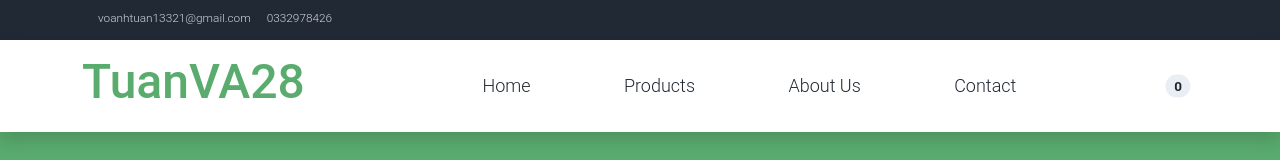
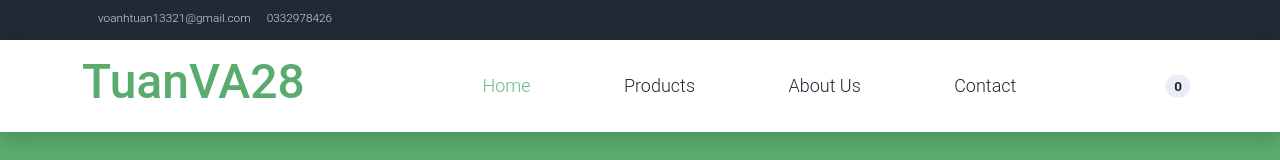
Before and after one commit to voanhtuan13321/Demo_ReactJS_Fsoft, a React (Create React App) app: page / in a window 1280 px wide. Shown: the top 160 px of the page. Built offline with nearby package versions, Linux system fonts and the light colour scheme.

Commit message:
modify element Link to NavLink

```diff
--- a/src/App.css
+++ b/src/App.css
@@ -322,3 +322,7 @@
 .custom-hover:hover {
   transform: scale(1.05);
 }
+
+.active {
+  color: #68bb7d !important;
+}
--- a/src/components/layout/Header.js
+++ b/src/components/layout/Header.js
@@ -1,5 +1,5 @@
 import React, { useContext } from 'react';
-import { Link } from 'react-router-dom';
+import { NavLink } from 'react-router-dom';
 
 import { CartContext } from '../context/CartContext';
 import { text, link } from '../../common/properties';
@@ -58,12 +58,13 @@
 
       <nav className='navbar navbar-expand-lg navbar-light shadow'>
         <div className='container d-flex justify-content-between align-items-center'>
-          <Link
+          <NavLink
+            activeClassName='active'
             className='navbar-brand text-success logo h1 align-self-center'
             to={path.home}
           >
             {text.logo}
-          </Link>
+          </NavLink>
 
           <div
             className='align-self-center collapse navbar-collapse flex-fill d-lg-flex justify-content-lg-between'
@@ -72,42 +73,47 @@
             <div className='flex-fill'>
               <ul className='nav navbar-nav d-flex justify-content-between mx-lg-auto'>
                 <li className='nav-item'>
-                  <Link
+                  <NavLink
+                    activeClassName='active'
                     to='/'
                     className='nav-link'
                   >
                     Home
-                  </Link>
+                  </NavLink>
                 </li>
                 <li className='nav-item'>
-                  <Link
+                  <NavLink
+                    activeClassName='active'
                     className='nav-link'
                     to={path.product}
                   >
                     Products
-                  </Link>
+                  </NavLink>
                 </li>
                 <li className='nav-item'>
-                  <Link
+                  <NavLink
+                    activeClassName='active'
                     to='/about'
                     className='nav-link'
                   >
                     About Us
-                  </Link>
+                  </NavLink>
                 </li>
                 <li className='nav-item'>
-                  <Link
+                  <NavLink
+                    activeClassName='active'
                     className='nav-link'
                     to={path.contact}
                   >
                     Contact
-                  </Link>
+                  </NavLink>
                 </li>
               </ul>
             </div>
 
             <div className='navbar align-self-center d-flex'>
-              <Link
+              <NavLink
+                activeClassName='active'
                 className='nav-icon position-relative text-decoration-none'
                 to={path.shoppingCart}
               >
@@ -115,7 +121,7 @@
                 <span className='position-absolute top-0 left-100 translate-middle badge rounded-pill bg-light text-dark'>
                   {carts.length}
                 </span>
-              </Link>
+              </NavLink>
             </div>
           </div>
         </div>
```
